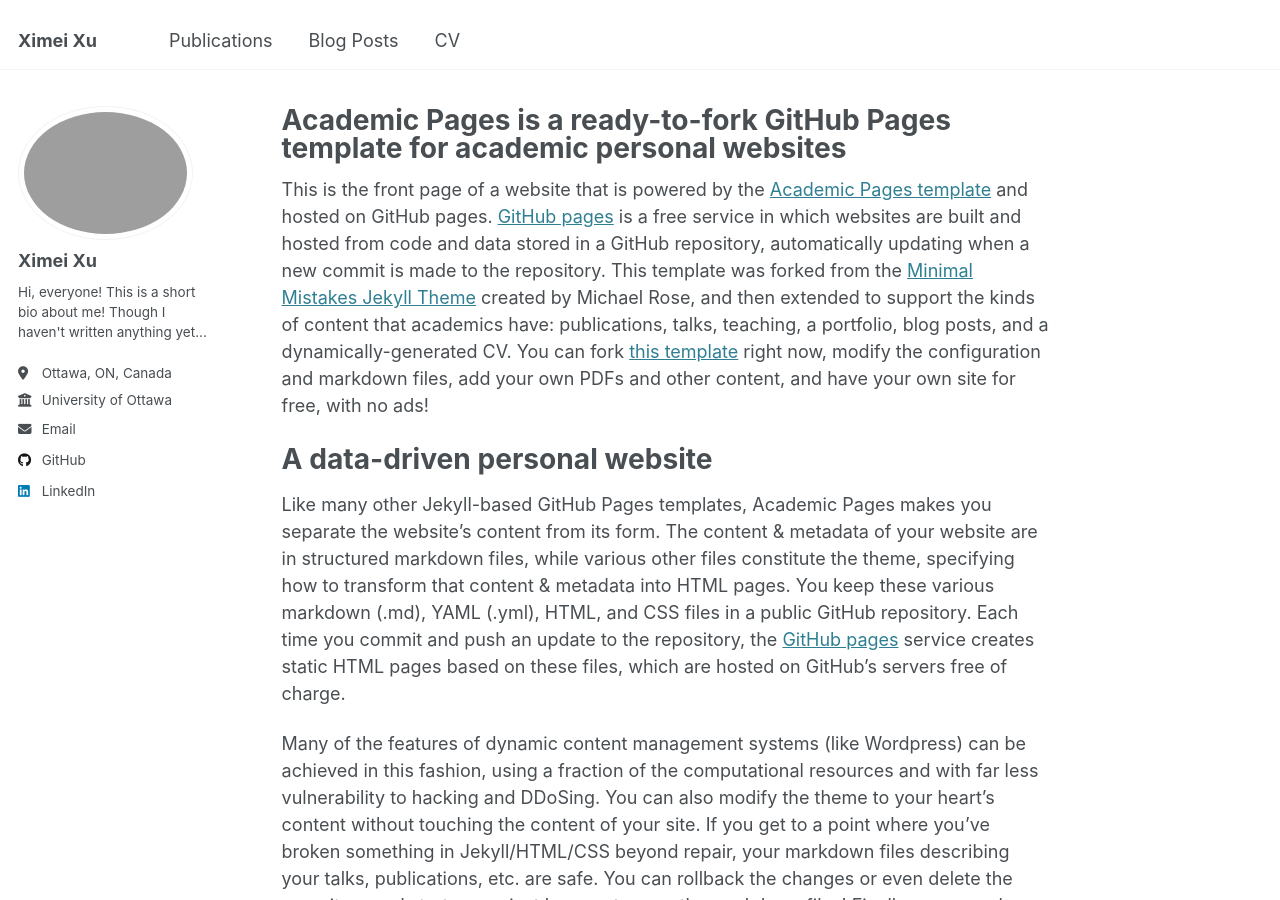
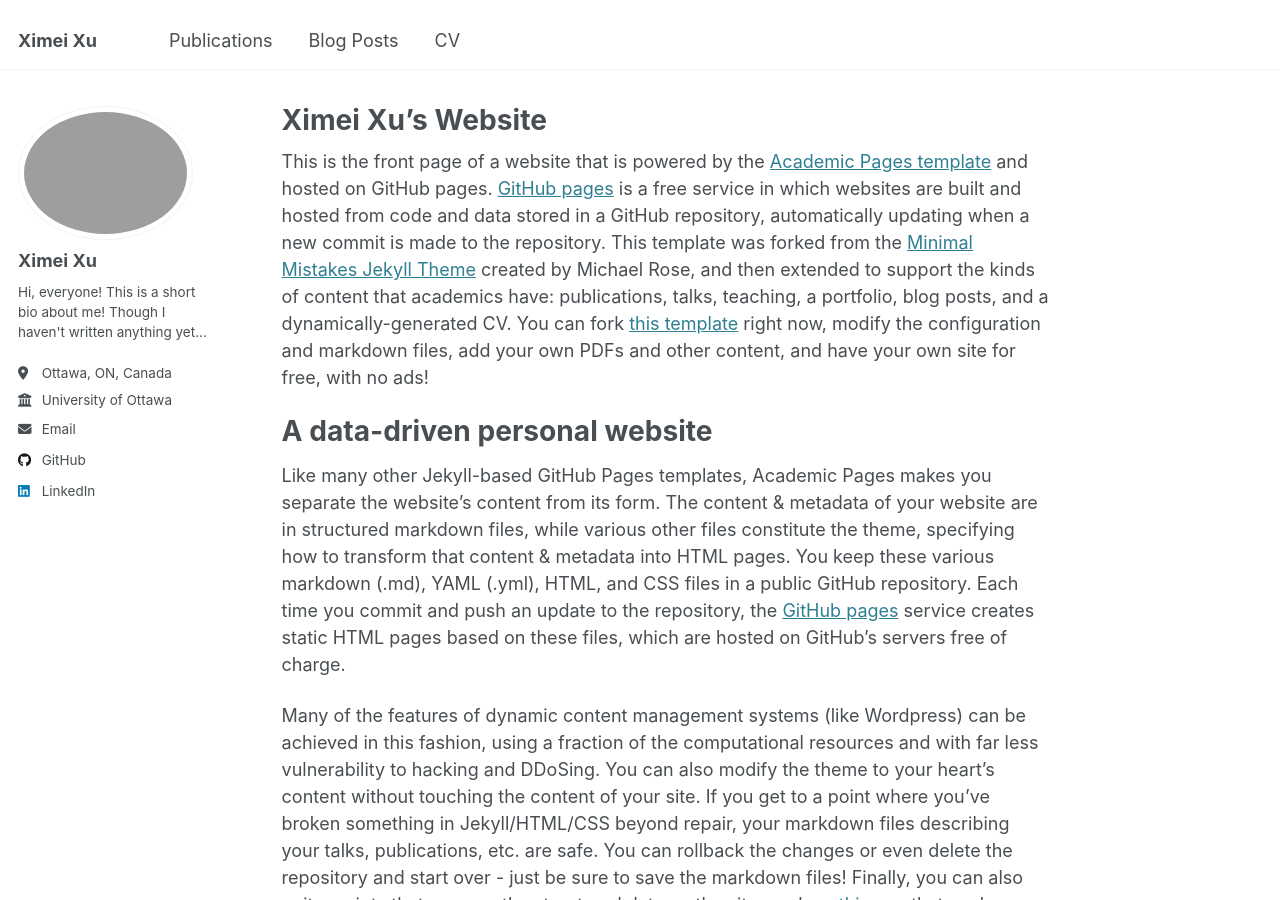
Before and after one commit to Ximei-Sommer/Ximei-Sommer, a Jekyll site: the page built from _pages/about.md, in a window 1280 px wide and 900 px high. Built offline with Jekyll 4.4.1, drawn with Linux system fonts in a browser that asks for light colours.

Commit message:
Update about.md

```diff
--- a/_pages/about.md
+++ b/_pages/about.md
@@ -1,6 +1,6 @@
 ---
 permalink: /
-title: "Academic Pages is a ready-to-fork GitHub Pages template for academic personal websites"
+title: "Ximei Xu's Website"
 author_profile: true
 redirect_from:
   - /about/
```
